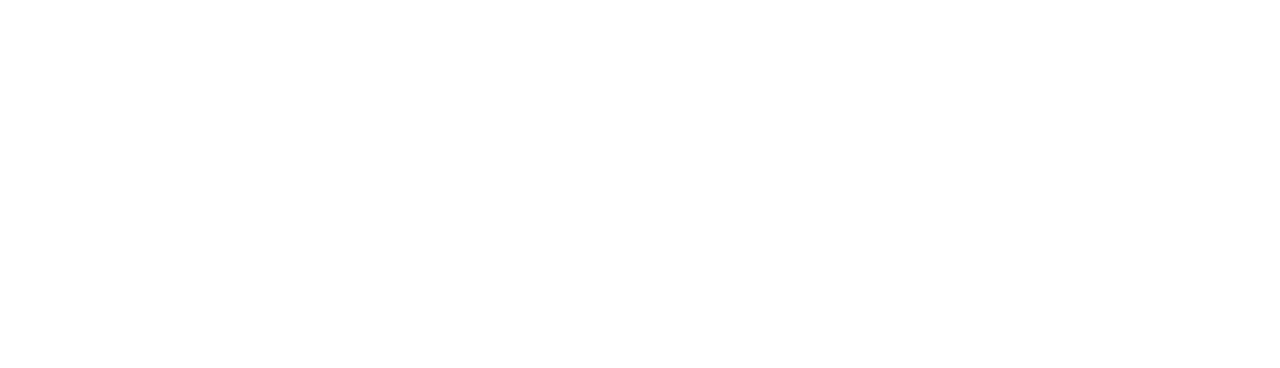
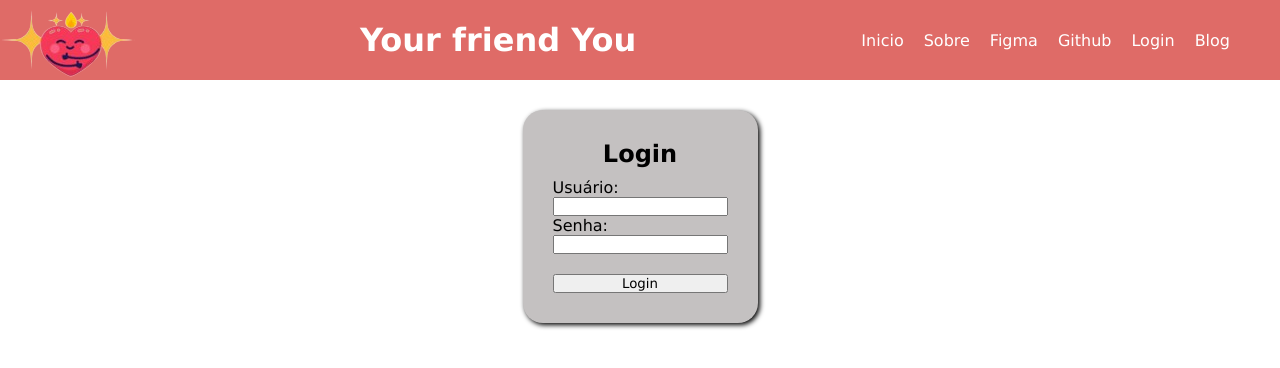
Before and after one commit to jprime617/desenvolvimento-de-sistemas, a React (Vite) app in the folder Your-Friend-You/: page /login in a window 1280 px wide. Before the commit this address had no page. Shown: the top 368 px of the page. Built offline with nearby package versions, Linux system fonts and the light colour scheme.

Commit message:
ta meio feito

```diff
--- /dev/null
+++ b/Your-Friend-You/src/components/BlogS.jsx
@@ -0,0 +1,18 @@
+export default function BlogS() {
+    return(
+        <section className="container-blog">
+            <div>
+                <img src="../public/placeholder.webp" alt="" />
+                <p>Post01</p>
+            </div>
+            <div>
+                <img src="../public/placeholder.webp" alt="" />
+                <p>Post02</p>
+            </div>
+            <div>
+                <img src="../public/placeholder.webp" alt="" />
+                <p>Post03</p>
+            </div>
+        </section>
+    )
+}
--- /dev/null
+++ b/Your-Friend-You/src/components/LoginS.jsx
@@ -0,0 +1,23 @@
+export default function () {
+    return(
+        <section className="container-login">
+        <div className="login-div">
+            <h1>Login</h1>
+            <div className="login-div2">
+                <label>Usuário:</label>
+                <input type="text" name="" id="usuId" />
+                <label>Senha:</label>
+                <input type="password" name="" id="senId" />
+                <button onClick={Salvar}>Login</button>
+            </div>
+        </div>
+        </section>
+    )
+}
+
+function Salvar(){
+    const usuario = document.getElementById("usuId").value
+    const senha = document.getElementById("senId").value
+
+    localStorage.setItem(usuario, senha)
+}
--- a/Your-Friend-You/src/components/Navbar.jsx
+++ b/Your-Friend-You/src/components/Navbar.jsx
@@ -1,9 +1,12 @@
 export default function Navbar() {
     return(
         <nav className="Navbar">
+            <li><a href="/">Inicio</a></li>
             <li><a href="#sobre-nos">Sobre</a></li>
             <li><a href="https://www.figma.com/file/dsT9bBbQMpp5aYY94EKPuw/Your-Friend-You-%28High%29?type=design&node-id=0%3A1&mode=design&t=Kp4G3kQgUOe8cf5s-1&authuser=0">Figma</a></li>
             <li><a target="blank" href="https://github.com/jprime617/desenvolvimento-de-sistemas">Github</a></li>
+            <li><a href="/login">Login</a></li>
+            <li><a href="/Blog">Blog</a></li>
         </nav>
     )
 }
--- a/Your-Friend-You/src/main.jsx
+++ b/Your-Friend-You/src/main.jsx
@@ -3,6 +3,8 @@
 import { createRoot } from 'react-dom/client'
 import App from './App.jsx'
 import AboutUs from './screens/AboutUs.jsx'
+import Login from './screens/Login.jsx'
+import Blog from './screens/Blog.jsx'
 import {BrowserRouter as Router, Routes, Route } from 'react-router-dom'
 
 //import './index.css'
@@ -13,6 +15,8 @@
       <Routes>
         <Route path="/" element={<App />} />
         <Route path="/sobre" element={<AboutUs />} />
+        <Route path="/login" element={<Login />} />
+        <Route path="/Blog" element={<Blog />} />
       </Routes>
     </Router>
   </React.StrictMode>,
--- /dev/null
+++ b/Your-Friend-You/src/screens/Blog.jsx
@@ -0,0 +1,19 @@
+import React from 'react'
+import '../style.css'
+import Header from '../components/Header'
+import Footer from '../components/Footer'
+import BlogS from '../components/BlogS'
+
+
+
+function Blog() {
+  return (
+    <main>
+        <Header />
+        <BlogS />
+        <Footer />
+    </main>
+  )
+}
+
+export default Blog
--- /dev/null
+++ b/Your-Friend-You/src/screens/Login.jsx
@@ -0,0 +1,17 @@
+import React from 'react'
+import '../style.css'
+import Header from '../components/Header'
+import Footer from '../components/Footer'
+import LoginS from '../components/LoginS'
+
+
+function Login() {
+  return (
+    <main>
+        <Header />
+        <LoginS />
+    </main>
+  )
+}
+
+export default Login
--- a/Your-Friend-You/src/style.css
+++ b/Your-Friend-You/src/style.css
@@ -325,6 +325,53 @@
     z-index: 10;
 }
 
+.container-login{
+    display: flex;
+    justify-content: center;
+    align-items: center;
+    margin-top: 30px;
+
+}
+
+.container-login h1{
+    text-align: center;
+    margin-bottom: 10px;
+}
+
+.login-div{
+    background-color: #c4c1c1;
+    padding: 30px;
+    border-radius: 20px;
+    box-shadow: 2px 2px 5px black;
+
+}
+
+.login-div2{
+    display: flex;
+    flex-direction: column;
+}
+
+.login-div2 button{
+    margin-top: 20px;
+}
+
+
+.container-blog{
+    display: flex;
+    justify-content: center;
+    align-items: center;
+}
+
+.container-blog div img{
+    width: 200px;
+    height: 200px;
+}
+.container-blog div{
+    padding: 30px;
+}
+
+
+
 @media screen and (max-width: 600px) {
     .container-sobre{
       flex-direction: column; /* Alterando a direção para 'column' em telas menores */
```
